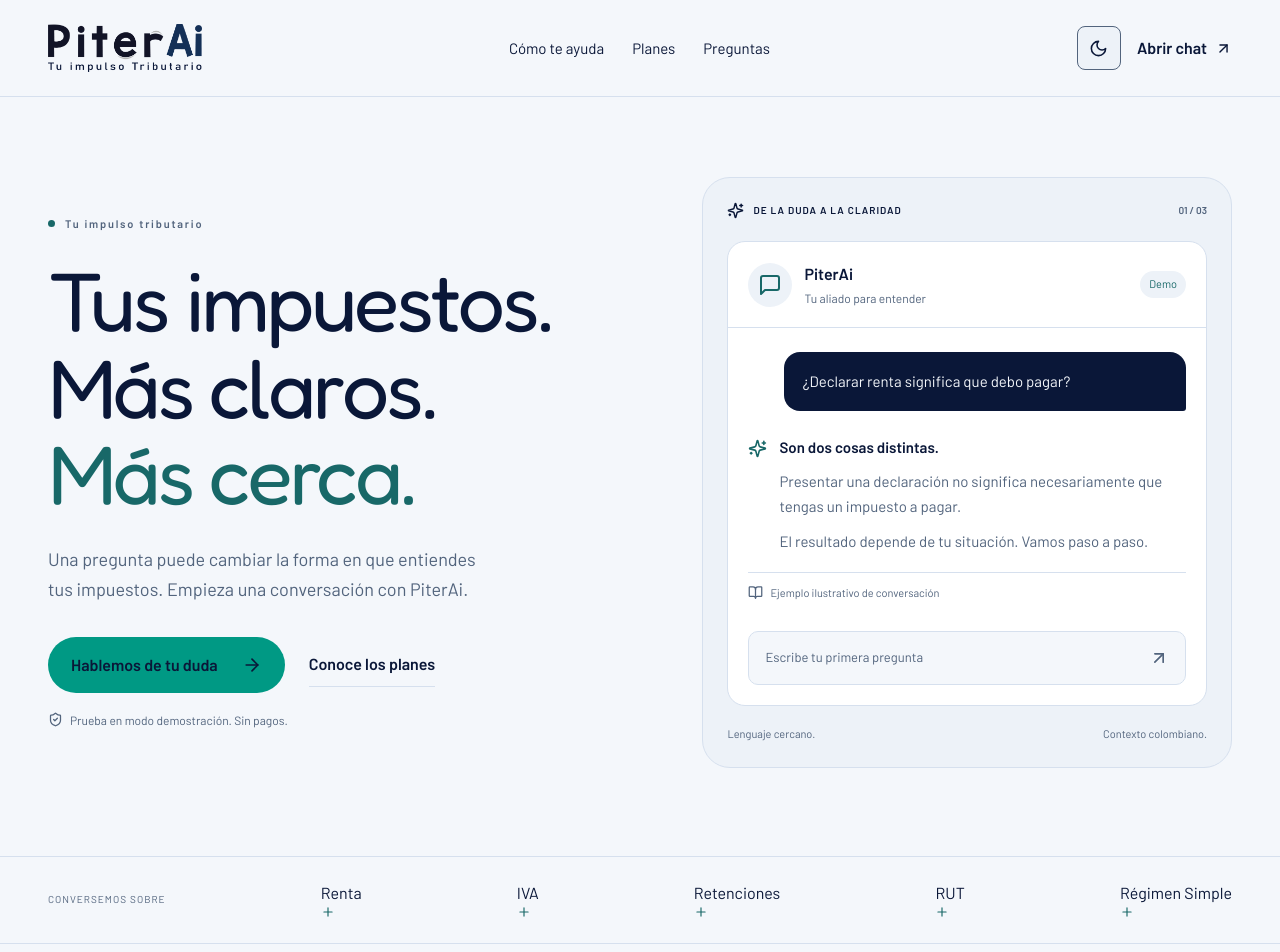
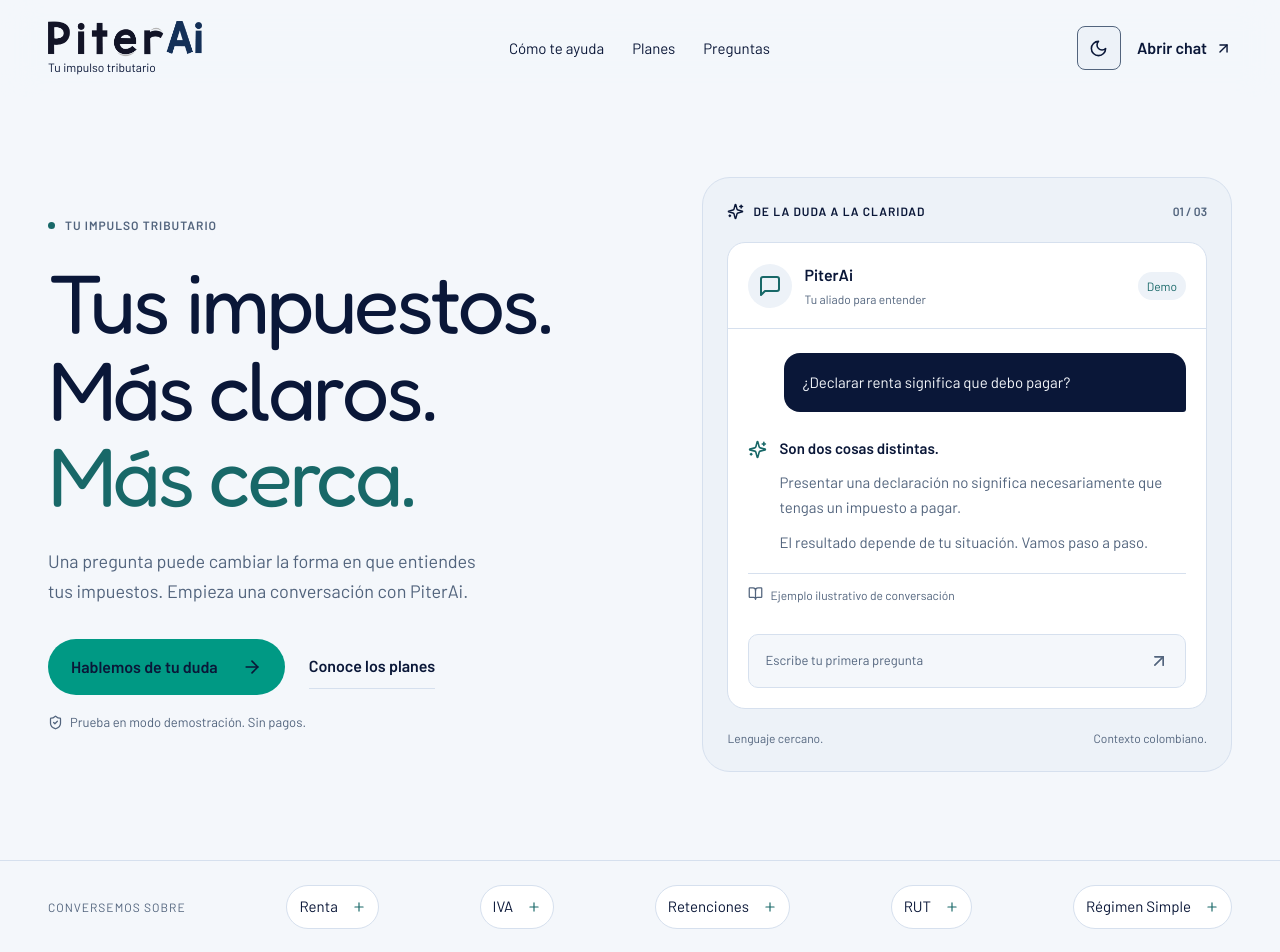
Before and after one commit to SebastianRojasR26/piter-ai-front, a React (Vite) app: page /inicio in a window 1280 px wide. Shown: the top 952 px of the page. Built offline with nearby package versions, Linux system fonts and the light colour scheme.

Commit message:
fix: mejorar feedback legibilidad y header de landing

```diff
--- a/src/components/Logo.tsx
+++ b/src/components/Logo.tsx
@@ -15,14 +15,17 @@
       aria-label="PiterAi, asistente tributario"
       onClick={onClick}
     >
+      <span className="logo-mark">
         <img
           src={
             (tone ? tone === "on-dark" : theme === "dark")
               ? "/brand/logo-horizontal-white.png"
               : "/brand/logo-horizontal.png"
           }
-        alt="PiterAi · Tu impulso Tributario"
+          alt="PiterAi"
         />
+      </span>
+      <span className="logo-tagline">Tu impulso tributario</span>
     </Link>
   );
 }
--- a/src/styles/base.css
+++ b/src/styles/base.css
@@ -72,10 +72,9 @@
     background 0.2s,
     transform 0.2s;
 }
-.button:hover {
+.button:hover:not(:active) {
   background: var(--accent-strong);
   color: var(--on-strong);
-  transform: translateY(-2px);
 }
 .button.small {
   font-size: 14px;
@@ -149,7 +148,8 @@
   background: var(--overlay);
 }
 .button:active {
-  transform: translateY(0);
+  transform: scale(0.97);
+  transition: transform 100ms ease-out;
 }
 ::selection {
   background: var(--selection-bg);
@@ -176,3 +176,27 @@
     border-color 0.2s ease,
     box-shadow 0.2s ease;
 }
+.logo-mark {
+  display: block;
+  height: auto;
+  aspect-ratio: 1200 / 278;
+  overflow: hidden;
+}
+.logo-tagline {
+  display: block;
+  font-size: 12px;
+  line-height: 1.2;
+  font-family: var(--font-body), sans-serif;
+  letter-spacing: 0;
+  margin-top: 3px;
+}
+@media (hover: hover) and (prefers-reduced-motion: no-preference) {
+  .button:hover:not(:active) {
+    transform: translateY(-2px);
+  }
+}
+@media (prefers-reduced-motion: reduce) {
+  .button:active {
+    transform: none;
+  }
+}
--- a/src/styles/editorial.css
+++ b/src/styles/editorial.css
@@ -12,8 +12,13 @@
   position: sticky;
   top: 0;
   z-index: 30;
-  border-bottom: 1px solid var(--ed-border);
-  background: var(--ed-bg);
+  border-bottom: 1px solid var(--clear);
+  background: var(--ed-header-glass);
+  backdrop-filter: blur(18px) saturate(180%);
+  -webkit-backdrop-filter: blur(18px) saturate(180%);
+}
+.ed-header.is-scrolled {
+  box-shadow: var(--ed-header-shadow);
 }
 .ed-nav {
   min-height: 96px;
@@ -77,9 +82,10 @@
   align-items: center;
 }
 .ed-kicker {
-  font-size: 11px;
+  font-size: 12px;
   font-weight: 600;
-  letter-spacing: 1.8px;
+  letter-spacing: 0.08em;
+  text-transform: uppercase;
   display: flex;
   align-items: center;
   gap: 10px;
@@ -129,13 +135,13 @@
     transform 180ms ease,
     background-color 180ms ease;
 }
-.ed-button:hover {
-  transform: translateY(-3px);
+.ed-button:hover:not(:active) {
   background: var(--ed-accent-hover);
   color: var(--ed-on-hover);
 }
 .ed-button:active {
-  transform: translateY(0);
+  transform: scale(0.97);
+  transition: transform 100ms ease-out;
 }
 .ed-text-link {
   font-weight: 600;
@@ -162,7 +168,7 @@
   display: flex;
   align-items: center;
   gap: 9px;
-  font-size: 10px;
+  font-size: 12px;
   letter-spacing: 1px;
   font-weight: 600;
   padding-bottom: 22px;
@@ -201,7 +207,7 @@
 }
 .ed-status {
   margin-left: auto;
-  font-size: 11px;
+  font-size: 12px;
   color: var(--ed-accent);
   background: var(--ed-panel);
   padding: 5px 9px;
@@ -239,7 +245,7 @@
   padding-block: 12px;
   border-top: 1px solid var(--ed-border);
   color: var(--ed-muted);
-  font-size: 11px;
+  font-size: 12px;
 }
 .ed-demo-input {
   margin: 0 20px 20px;
@@ -261,7 +267,7 @@
   display: flex;
   justify-content: space-between;
   color: var(--ed-muted);
-  font-size: 11px;
+  font-size: 12px;
   padding-top: 20px;
 }
 .ed-topics {
@@ -282,7 +288,7 @@
   font-size: 15px;
 }
 .ed-topics span:first-child {
-  font-size: 10px;
+  font-size: 12px;
   letter-spacing: 1px;
   color: var(--ed-muted);
 }
@@ -408,7 +414,7 @@
   font-size: 25px;
 }
 .ed-plan-label > span {
-  font-size: 10px;
+  font-size: 12px;
   font-weight: 600;
   border-radius: 100px;
   padding: 5px 8px;
@@ -547,7 +553,6 @@
     border-color 180ms ease;
 }
 .ed-plan:hover {
-  transform: translateY(-4px);
   border-color: var(--ed-accent);
 }
 @media (max-width: 1050px) {
@@ -632,7 +637,7 @@
     border-radius: 20px;
   }
   .ed-demo-label {
-    font-size: 9px;
+    font-size: 12px;
     gap: 7px;
   }
   .ed-topics > div {
@@ -714,7 +719,7 @@
 }
 @media (prefers-reduced-motion: reduce) {
   .ed-plan:hover,
-  .ed-button:hover {
+  .ed-button:hover:not(:active) {
     transform: none;
   }
 }
@@ -804,8 +809,72 @@
   }
 }
 
-@media (prefers-reduced-motion: no-preference) {
+@media (hover: hover) and (prefers-reduced-motion: no-preference) {
+  .ed-plan:hover,
   .ed-plan.ed-reveal.ed-revealed:hover {
     transform: translateY(-4px);
   }
 }
+.ed-links > a {
+  min-height: 44px;
+  display: inline-flex;
+  align-items: center;
+  padding-block: 10px;
+}
+.ed-kicker,
+.ed-demo-label {
+  letter-spacing: 0.08em;
+}
+.ed-small,
+.ed-pricing-note,
+.ed-closing p,
+.ed-demo-notice {
+  font-size: 13px;
+}
+.ed-demo-label {
+  flex-wrap: wrap;
+  row-gap: 8px;
+}
+.ed-topics button {
+  display: inline-flex;
+  align-items: center;
+  gap: 14px;
+  min-height: 44px;
+  padding: 8px 12px;
+  border: 1px solid var(--ed-border);
+  border-radius: 100px;
+  background: var(--ed-card);
+  color: var(--ed-text);
+  font-size: 15px;
+}
+.ed-topics button:hover {
+  border-color: var(--ed-accent);
+}
+@media (hover: hover) and (prefers-reduced-motion: no-preference) {
+  .ed-button:hover:not(:active) {
+    transform: translateY(-3px);
+  }
+}
+@media (prefers-reduced-motion: reduce) {
+  .ed-button:active {
+    transform: none;
+  }
+}
+@media (prefers-reduced-transparency: reduce) {
+  .ed-header {
+    background: var(--ed-bg);
+    backdrop-filter: none;
+    -webkit-backdrop-filter: none;
+  }
+}
+@media (prefers-contrast: more) {
+  .ed-header {
+    background: var(--ed-bg);
+    border-bottom-color: var(--ed-muted);
+  }
+}
+@supports not (backdrop-filter: blur(18px)) {
+  .ed-header {
+    background: var(--ed-bg);
+  }
+}
--- a/src/styles/tokens.css
+++ b/src/styles/tokens.css
@@ -99,6 +99,8 @@
   --ed-accent-hover: var(--brand-petroleum);
   --ed-on-accent: var(--brand-night);
   --ed-on-hover: var(--white);
+  --ed-header-glass: #0a1738d9;
+  --ed-header-shadow: 0 8px 24px #00000026;
 }
 
 [data-theme="light"] {
@@ -155,6 +157,8 @@
   --ed-muted: var(--text-muted);
   --ed-border: var(--border);
   --ed-accent: var(--brand-petroleum);
+  --ed-header-glass: #f4f7fbd9;
+  --ed-header-shadow: 0 8px 24px #14305712;
 }
 
 /* Contextos de lectura: reutilizan los mismos roles semánticos de componentes. */
```
Also changed, not shown: 1 other file (tests, documents, lock files or other folders). Lines whose indentation alone changed are shown as unchanged.
